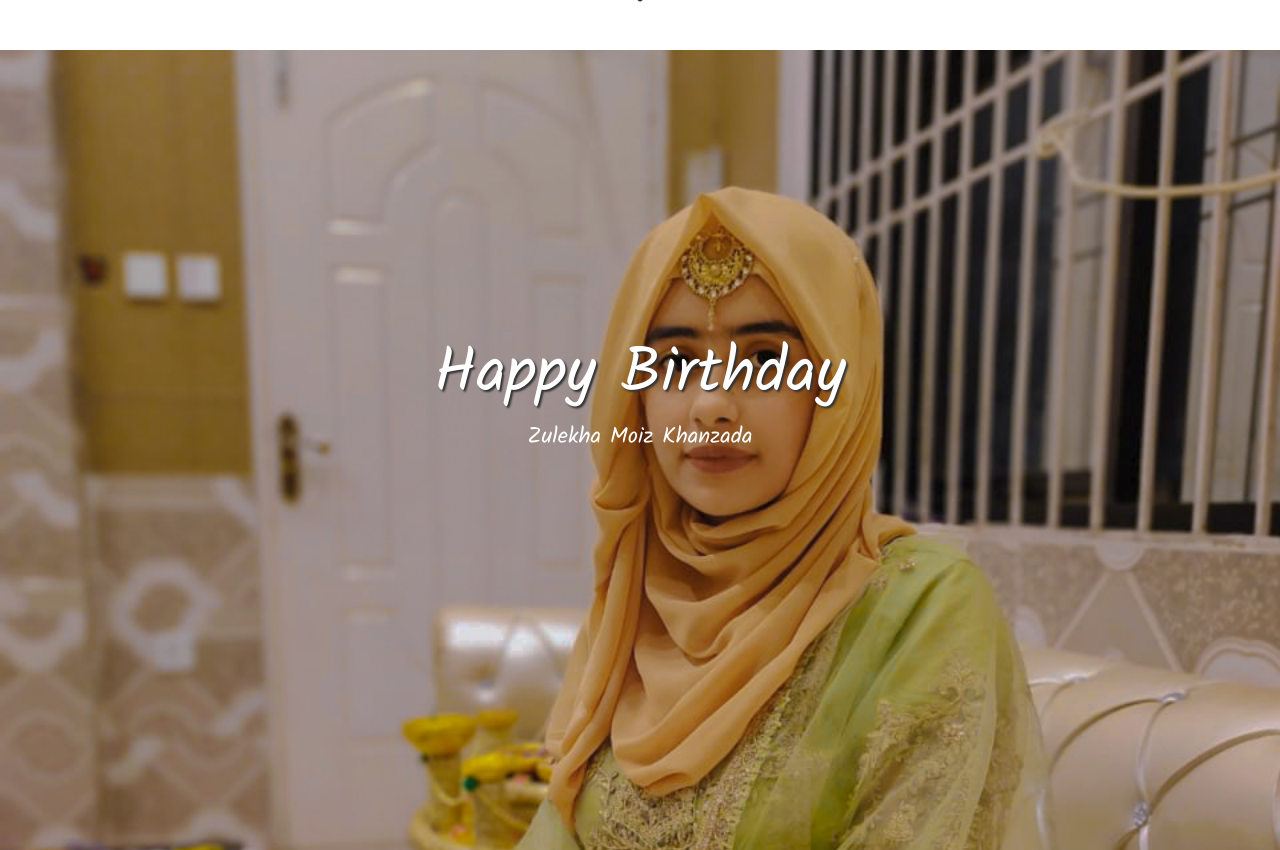
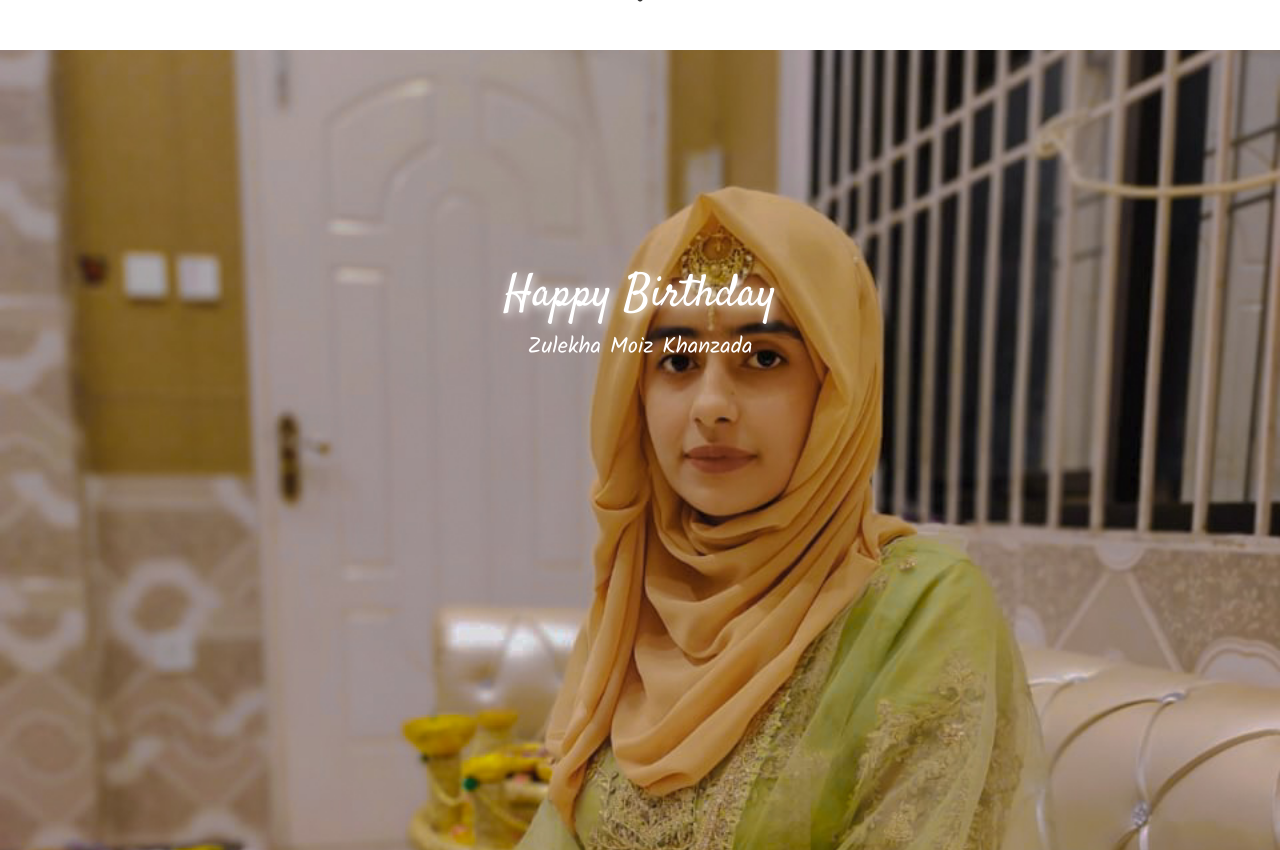
Before and after one commit to moizahmet/Zee-res, a plain HTML site: page index.html in a window 1280 px wide. Shown: the top 850 px of the page. Drawn offline with Linux system fonts and the light colour scheme.

Commit message:
shadows added

```diff
--- a/css/templatemo-style.css
+++ b/css/templatemo-style.css
@@ -2,9 +2,14 @@
 /* font-family: 'Kalam', cursive; */
 @import url('https://fonts.googleapis.com/css2?family=Satisfy&display=swap');
 /* font-family: 'Satisfy', cursive; */
+@import url('https://fonts.googleapis.com/css2?family=Kanit:ital,wght@0,200;0,300;0,400;0,500;0,600;0,700;0,800;0,900;1,200;1,300;1,400;1,500;1,600;1,700;1,800;1,900&display=swap');
+/*font-family: 'Kanit', sans-serif; */
+@import url('https://fonts.googleapis.com/css2?family=Caveat:wght@500;600&display=swap');
+/*font-family: 'Caveat', cursive;*/
 
 html {
   font-size: 18px;
+  scroll-behavior: smooth;
 }
 
 body {
@@ -59,6 +64,23 @@ a:focus {
   background-color: #73c1f6;
 }
 
+.tm-hero-text-container {
+  animation-name: sec1-text-move;
+  animation-duration: 1s;
+  animation-timing-function: ease;
+  animation-direction: normal;
+}
+
+@keyframes sec1-text-move {
+  from {
+    transform: translateX(-450px);
+    opacity: 0;
+  }
+
+  to {
+    transform: translateX(0px);
+  }
+}
 /* Header Spacing */
 
 .header-spacing {
@@ -109,13 +131,14 @@ a:focus {
 }
 
 .tm-hero-text-container-inner {
-  margin-top: -90px;
+  margin-top: -250px;
 }
 
 .tm-hero-title {
-  font-size: 3.5rem;
-  text-shadow: 2px 2px 2px #333;
-  font-family: 'Kalam', cursive;
+  font-size: 2.5rem;
+  text-shadow: 2px 2px 10px rgb(255, 255, 255);
+  color: rgb(255, 255, 255);
+  font-family: 'Satisfy', cursive;
 }
 
 .tm-hero-subtitle {
@@ -172,7 +195,7 @@ a:focus {
 }
 
 .tm-intro-text {
-  font-family: 'Satisfy', cursive;
+  font-family: 'Caveat', cursive;
   font-size: 1.2rem;
   line-height: 1.4;
 }
```
